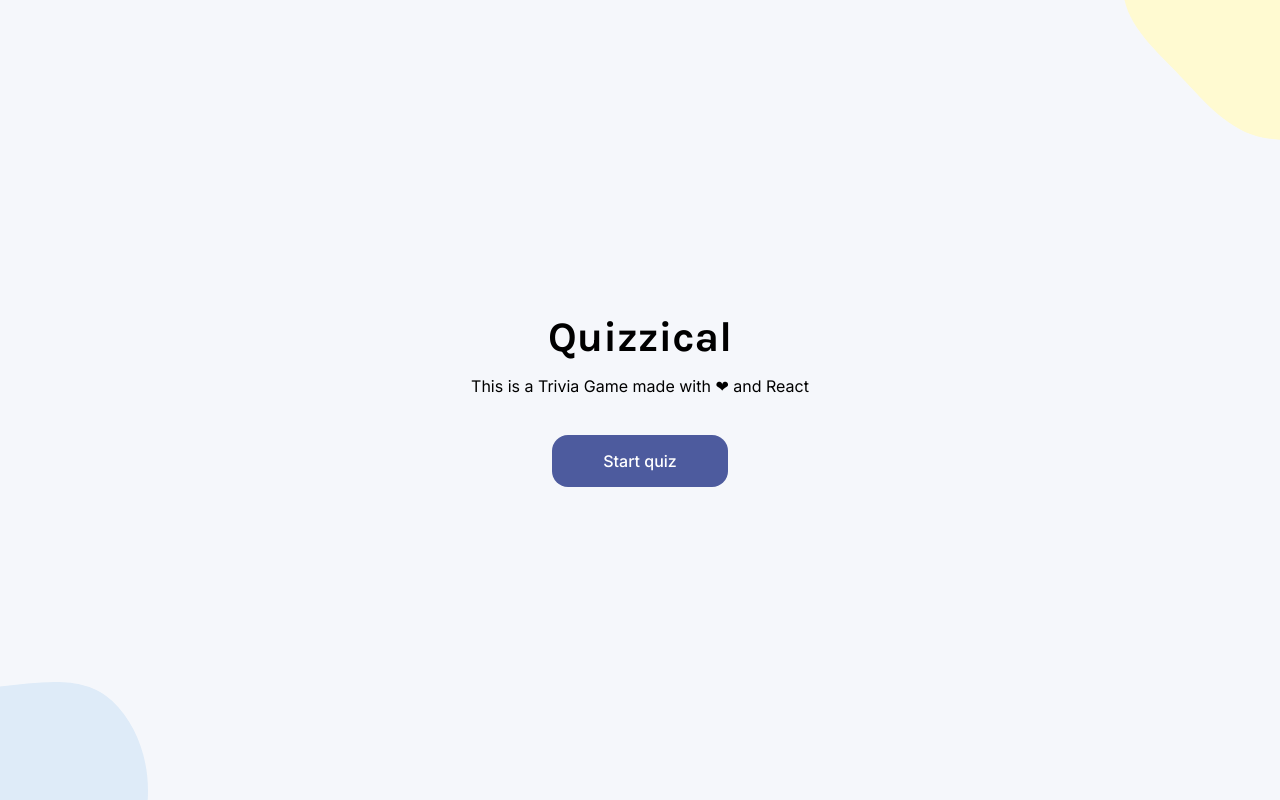
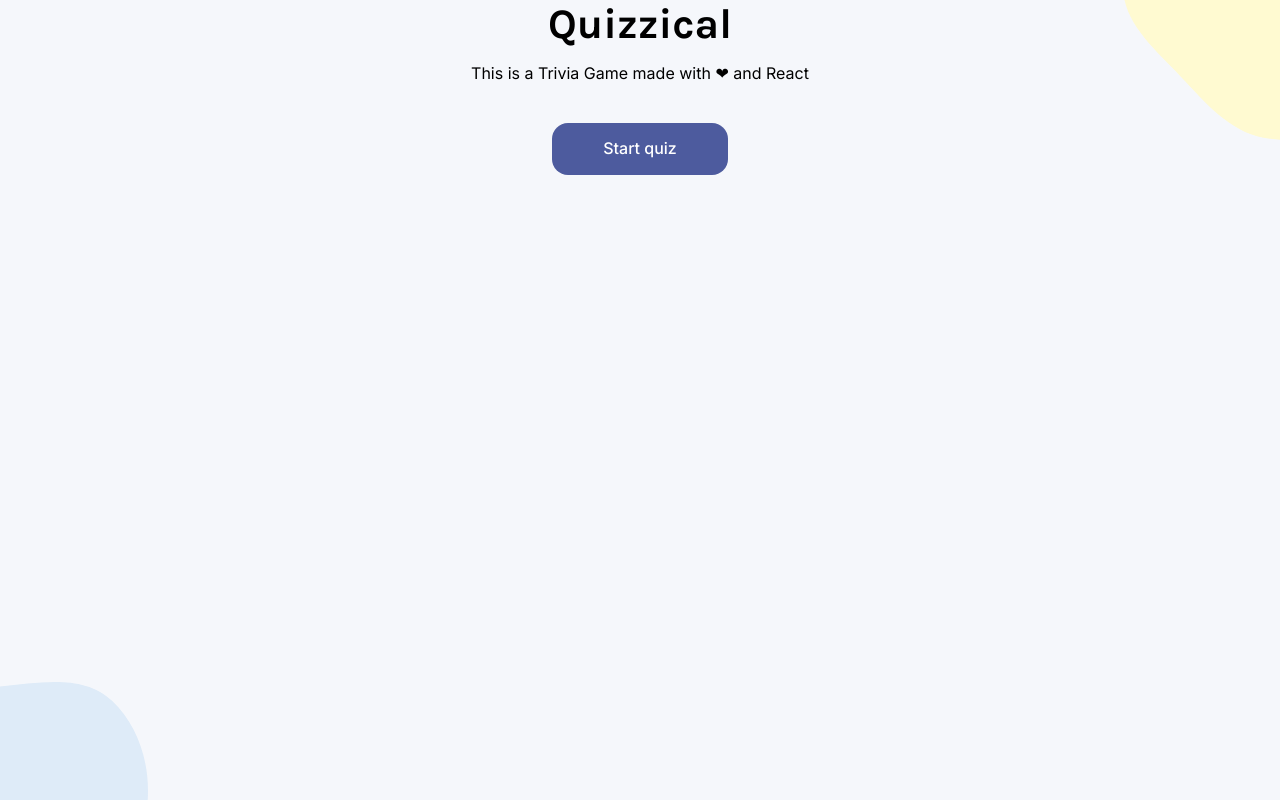
Before and after one commit to FrancocDev/Quizzical, a React (Vite) app: page / in a window 1280 px wide. Built offline with nearby package versions, Linux system fonts and the light colour scheme.

Commit message:
Fix some css

```diff
--- a/src/index.css
+++ b/src/index.css
@@ -1,9 +1,16 @@
-#root{
-    width:100vw;
-    height: 100vh;
+html, body{
+    min-height: 100%;
+}
+body{
+    width:100%;
+    height: 100%;
     background: url(./assets/inferior-blob.svg) left bottom no-repeat,
     url(./assets/superior-blob.svg) right top no-repeat;
     background-color: #F5F7FB;
+}
+#root{
+    width:100%;
+    height: 100%;
 }
 main{
     display: flex;
```
